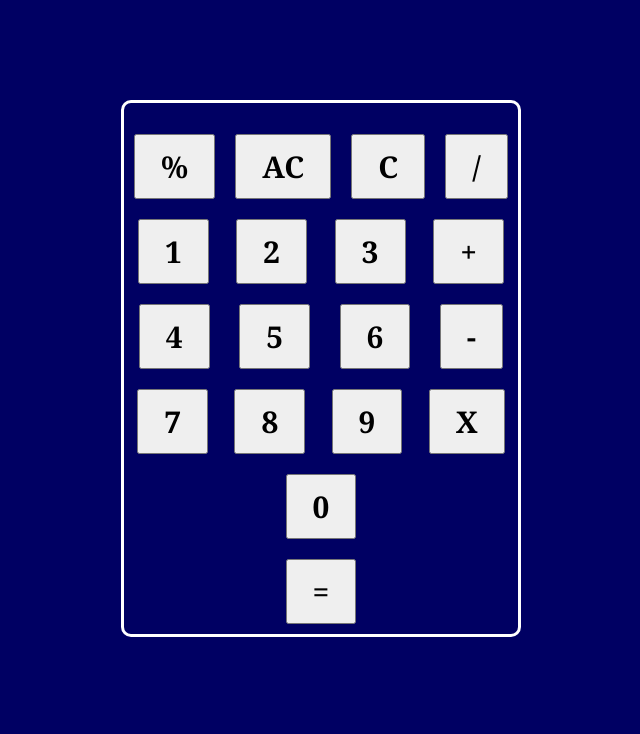
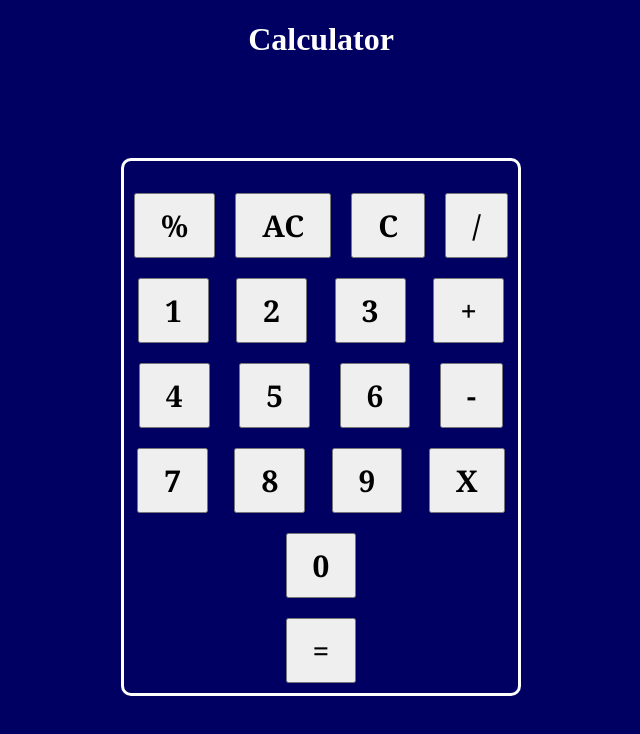
Before and after one commit to Joelmarkjoseph/Calculator_using_web, a plain HTML site: page index.html in a window 1280 px wide. Shown: the whole page, without its empty margins (319-959 px from the left). Drawn offline with Linux system fonts and the light colour scheme.

```diff
--- a/index.html
+++ b/index.html
@@ -8,7 +8,9 @@
     <link rel="stylesheet" href="style.css">
 </head>
 <body>
+
     <div class="main" align="center">
+        <h1 style="color: white;">Calculator</h1>
         <div class="frame">
             <div class="screen" align="center">
             <h1 id="Input_field"></h1>
```
